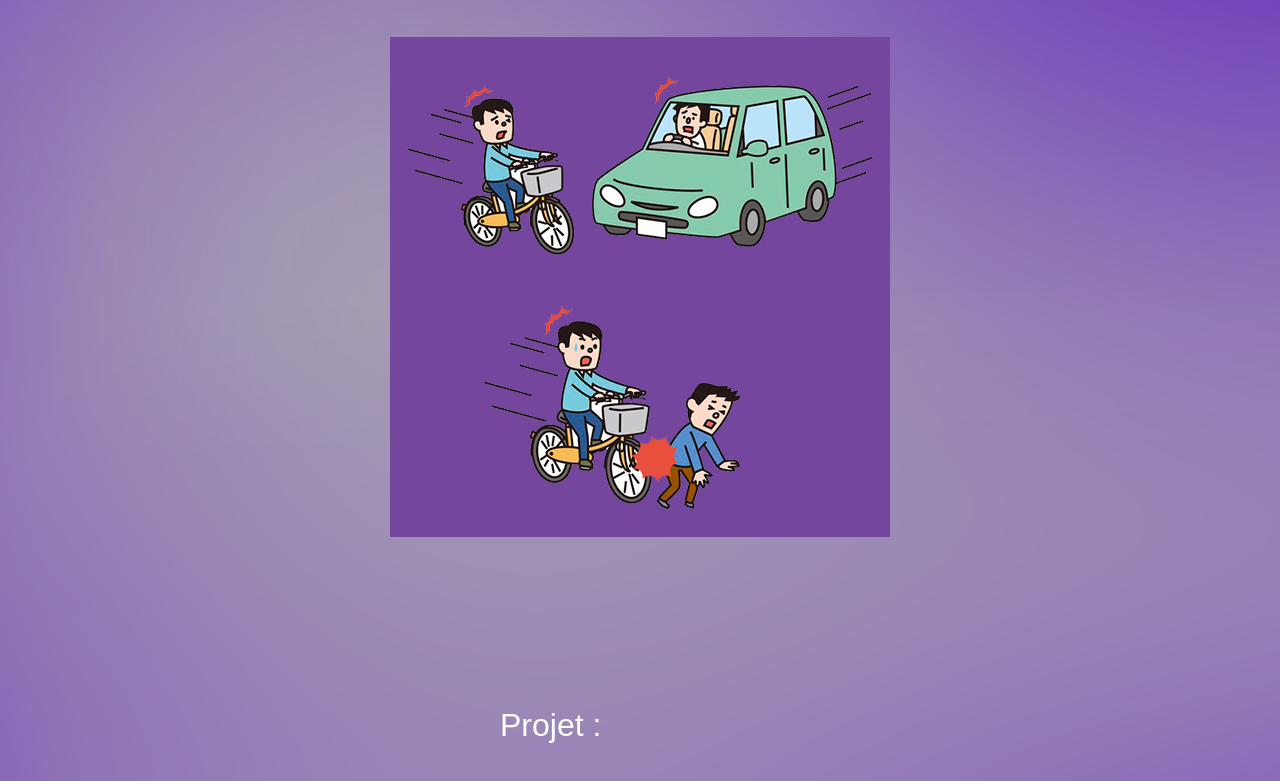
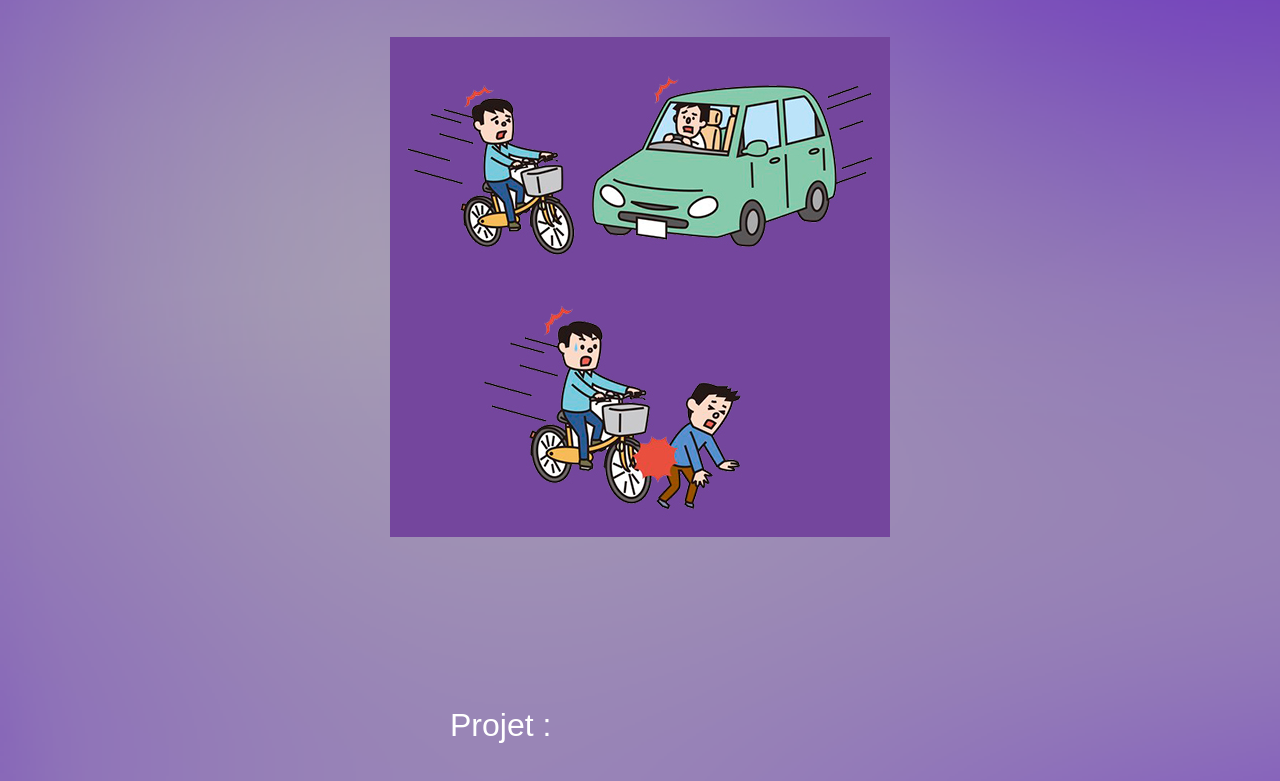
Before and after one commit to OsamaLababidi/Portfolio, a plain HTML site: page post-page-BD.html in a window 1280 px wide. Shown: the part 392-1173 px from the top of the page. Drawn offline with nearby package versions, Linux system fonts and the light colour scheme.

Commit message:
Derniere version

```diff
--- a/css/index.css
+++ b/css/index.css
@@ -637,7 +637,7 @@ header.sticky{
   width: 100%;
   padding-top: 600px;
   margin: 0;
-  padding-left: 500px;
+  padding-left: 450px;
 }
 
 .sub-heading{
```
